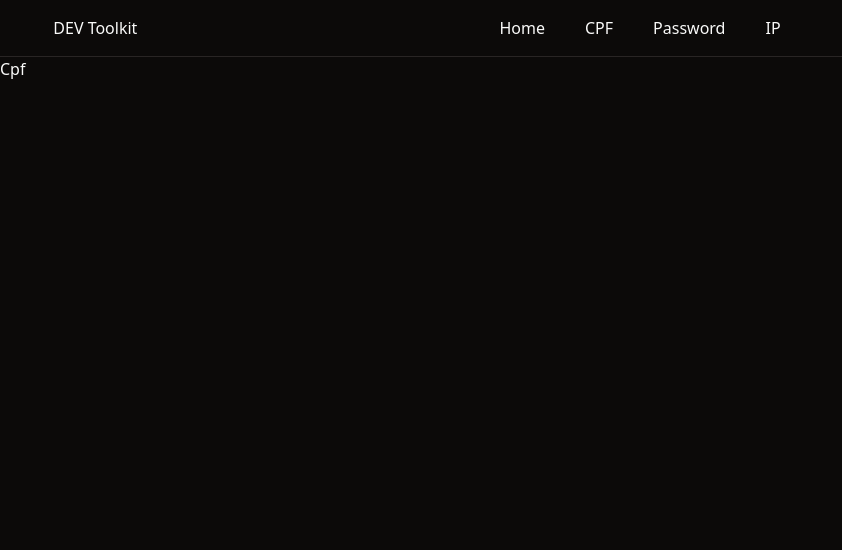
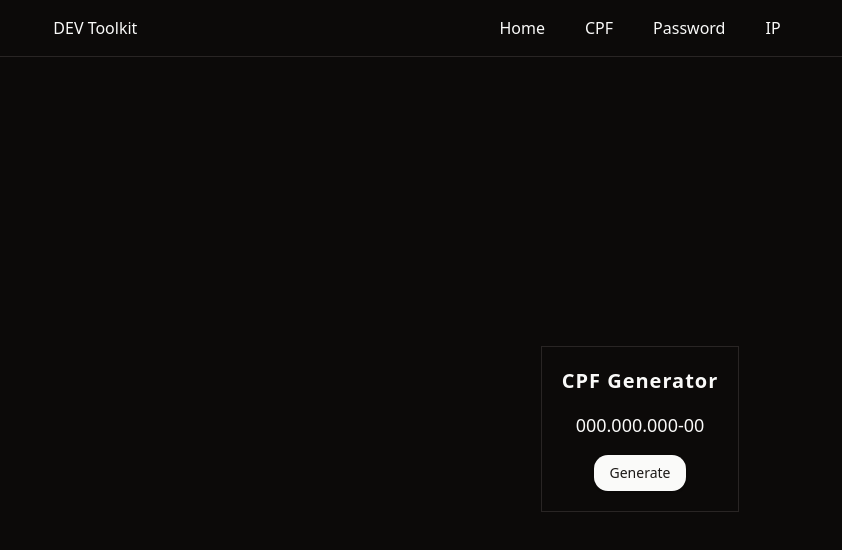
Before and after one commit to Mathesu-veLi/dev-toolkit, a React (Vite) app: page /cpf in a window 1280 px wide. Shown: the top 550 px of the page, without its empty margins (0-842 px from the left). Built offline with nearby package versions, Linux system fonts and the light colour scheme.

Commit message:
creates the visual of the cpf generator

```diff
--- a/src/components/Cpf.tsx
+++ b/src/components/Cpf.tsx
@@ -1,3 +1,15 @@
+import { Button } from "./ui/button";
+
 export function Cpf() {
-  return <h1>Cpf</h1>;
+  return (
+    <div className="flex justify-center items-center h-full">
+      <div className="flex flex-col gap-4 justify-center items-center border p-5">
+        <h1 className="text-xl font-semibold tracking-wider">CPF Generator</h1>
+        <p id="cpf" className="text-lg">
+          000.000.000-00
+        </p>
+        <Button>Generate</Button>
+      </div>
+    </div>
+  );
 }
```
